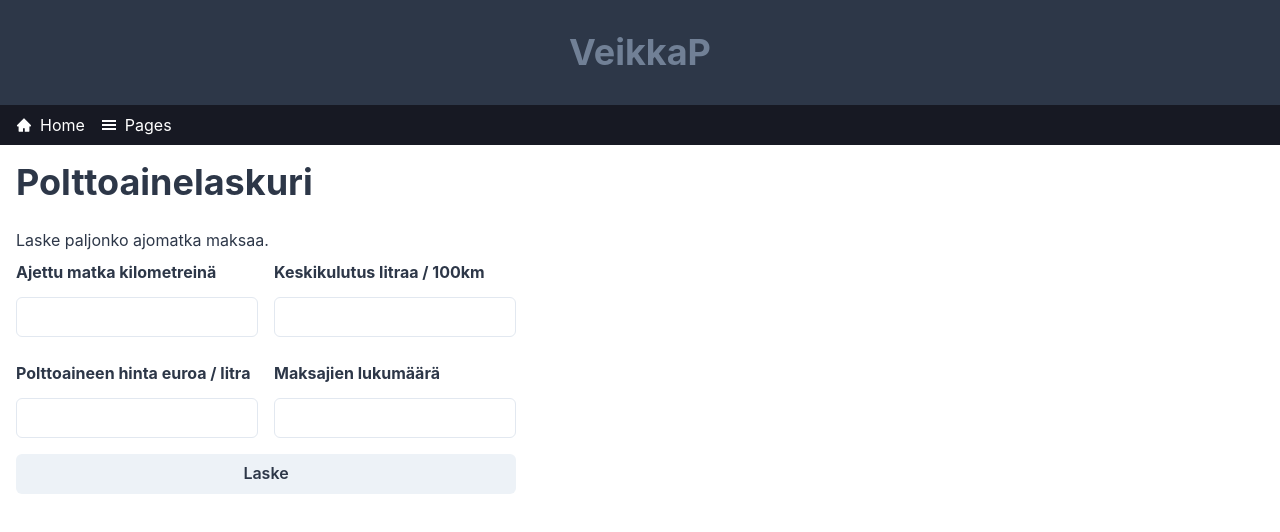
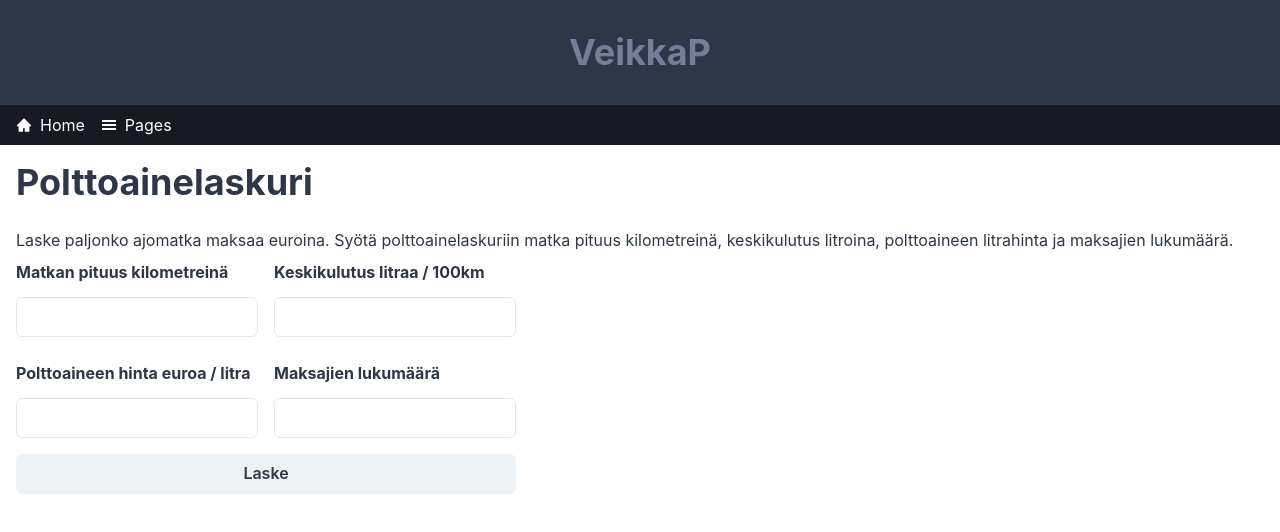
Before and after one commit to Iiigorriii/reactnettisivut, a Next.js app: page /polttoainelaskuri in a window 1280 px wide. Shown: the top 532 px of the page. Built offline with nearby package versions, Linux system fonts and the light colour scheme.

Commit message:
Update index.js

```diff
--- a/pages/polttoainelaskuri/index.js
+++ b/pages/polttoainelaskuri/index.js
@@ -38,13 +38,13 @@ const Polttoainelaskuri = () => {
     <Layout>
       <Heading>Polttoainelaskuri</Heading>
       <br/>
-      <text>Laske paljonko ajomatka maksaa. </text>
+      <text>Laske paljonko ajomatka maksaa euroina. Syötä polttoainelaskuriin matka pituus kilometreinä, keskikulutus litroina, polttoaineen litrahinta ja maksajien lukumäärä. </text>
       <br />
       <div className={styles.laskuri}>
         <div className={styles.laskuriRivi}>
           <div className={styles.label}>
             <label htmlFor="Kilometrit">
-              <p className={styles.style1}>Ajettu matka kilometreinä</p>
+              <p className={styles.style1}>Matkan pituus kilometreinä</p>
             </label>
             <Input
               type="text"
@@ -59,7 +59,7 @@ const Polttoainelaskuri = () => {
               </label>
             <Input
               type="text"
-              id="Keskikulutus"
+              id="Keskikulutus"f
               value={keskikulutus}
               onChange={(e) => setKeskikulutus(e.target.value)}
             />
```
